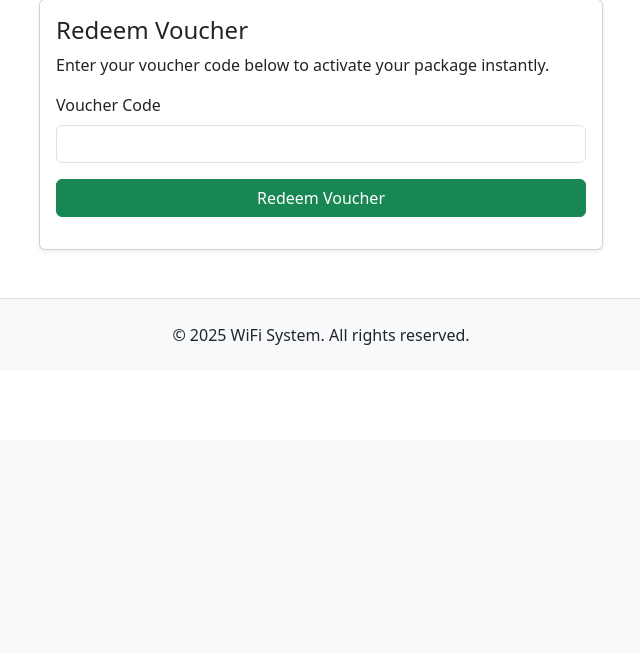
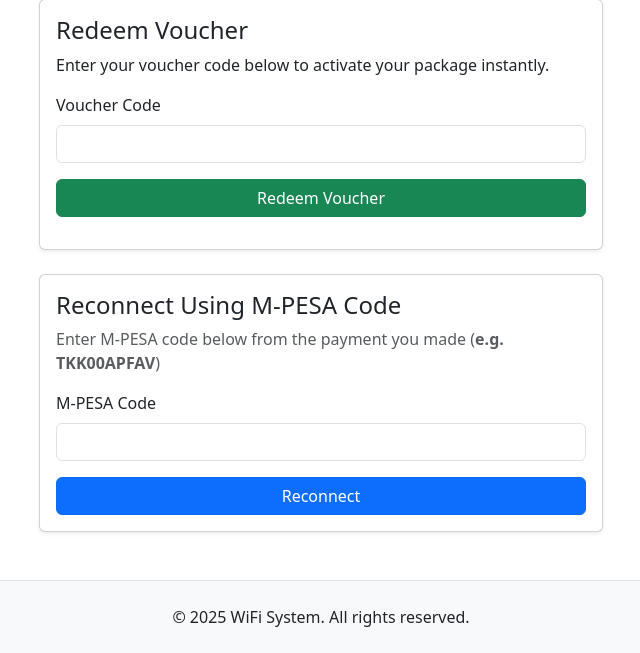
Before and after one commit to peterdetruth/wifi_system, a CodeIgniter 4 app: the page made by app/Views/home/index.php in a window 1280 px wide. Shown: the part 360-1013 px from the top of the page, without its empty margins (319-959 px from the left). Before the commit the page ends 705 px from the top, so only its background shows below. Run offline with PHP 8.4 and a stand-in for CodeIgniter, Linux system fonts and the light colour scheme; the template is opened without the code that fills it, so the values that code supplies are empty; some libraries are stand-ins or nearby versions.

Commit message:
Added reconnect feature on the home page. For now, it just alerts a message. Working fine.

```diff
--- a/app/Views/home/index.php
+++ b/app/Views/home/index.php
@@ -87,6 +87,45 @@
         </div>
     </div>
 
+
+    <!-- Reconnect Using M-PESA Code -->
+    <div class="row mt-4">
+        <div class="col-md-6 offset-md-3">
+
+            <div class="card shadow-sm">
+                <div class="card-body">
+
+                    <h4>Reconnect Using M-PESA Code</h4>
+
+                    <p class="text-muted">
+                        Enter M-PESA code below from the payment you made (<strong>e.g. TKK00APFAV</strong>)
+                    </p>
+
+                    <form id="reconnect-form">
+                        <div class="mb-3">
+                            <label class="form-label">M-PESA Code</label>
+                            <input type="text" class="form-control" name="mpesa_code" required>
+                        </div>
+
+                        <button type="submit" class="btn btn-primary w-100">
+                            Reconnect
+                        </button>
+                    </form>
+
+                </div>
+            </div>
+
+        </div>
+    </div>
+
 </div>
 
+<!-- Simple JS popup -->
+<script>
+document.getElementById('reconnect-form').addEventListener('submit', function(e) {
+    e.preventDefault();
+    alert('This feature will be available after completing the M-PESA transactions feature.');
+});
+</script>
+
 <?= $this->endSection() ?>
```
Also changed, not shown: public/assets/js/home.js.
